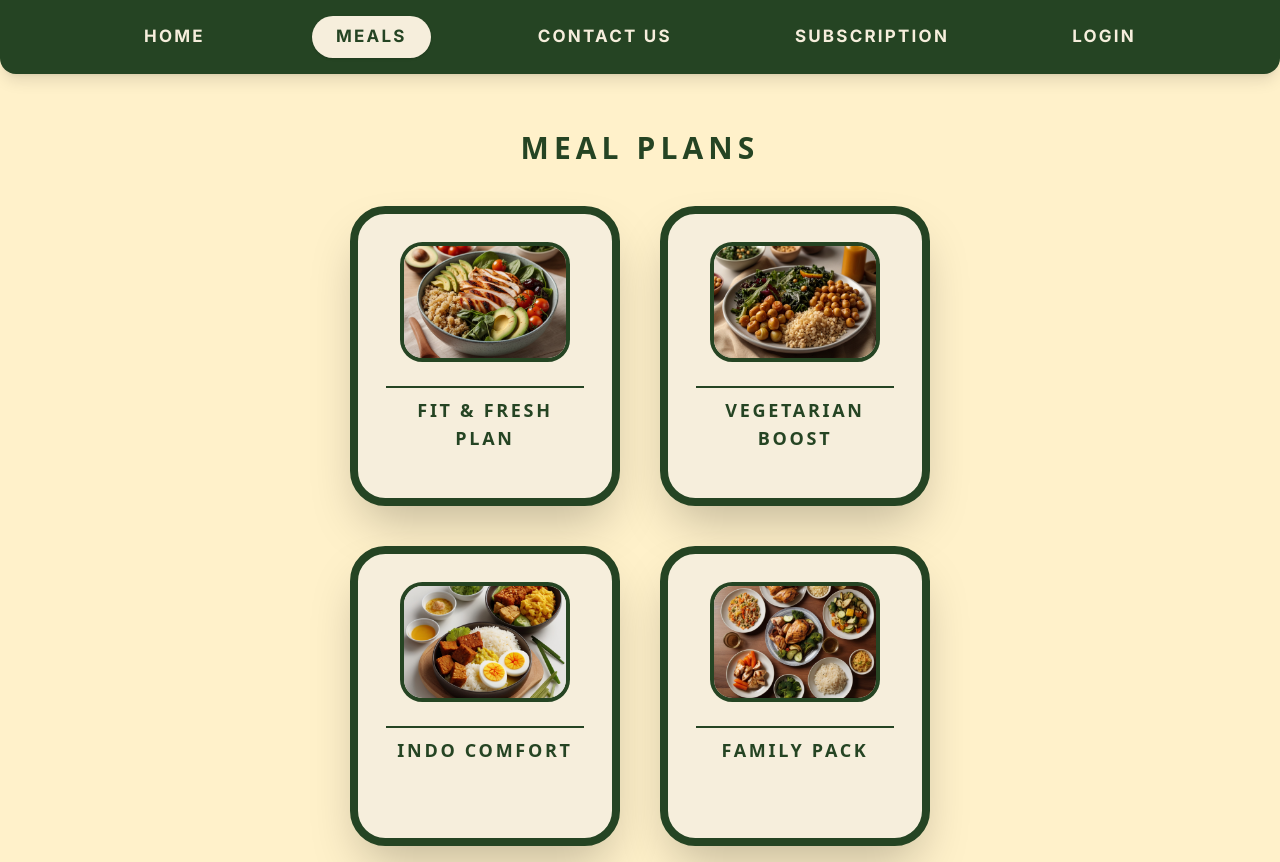
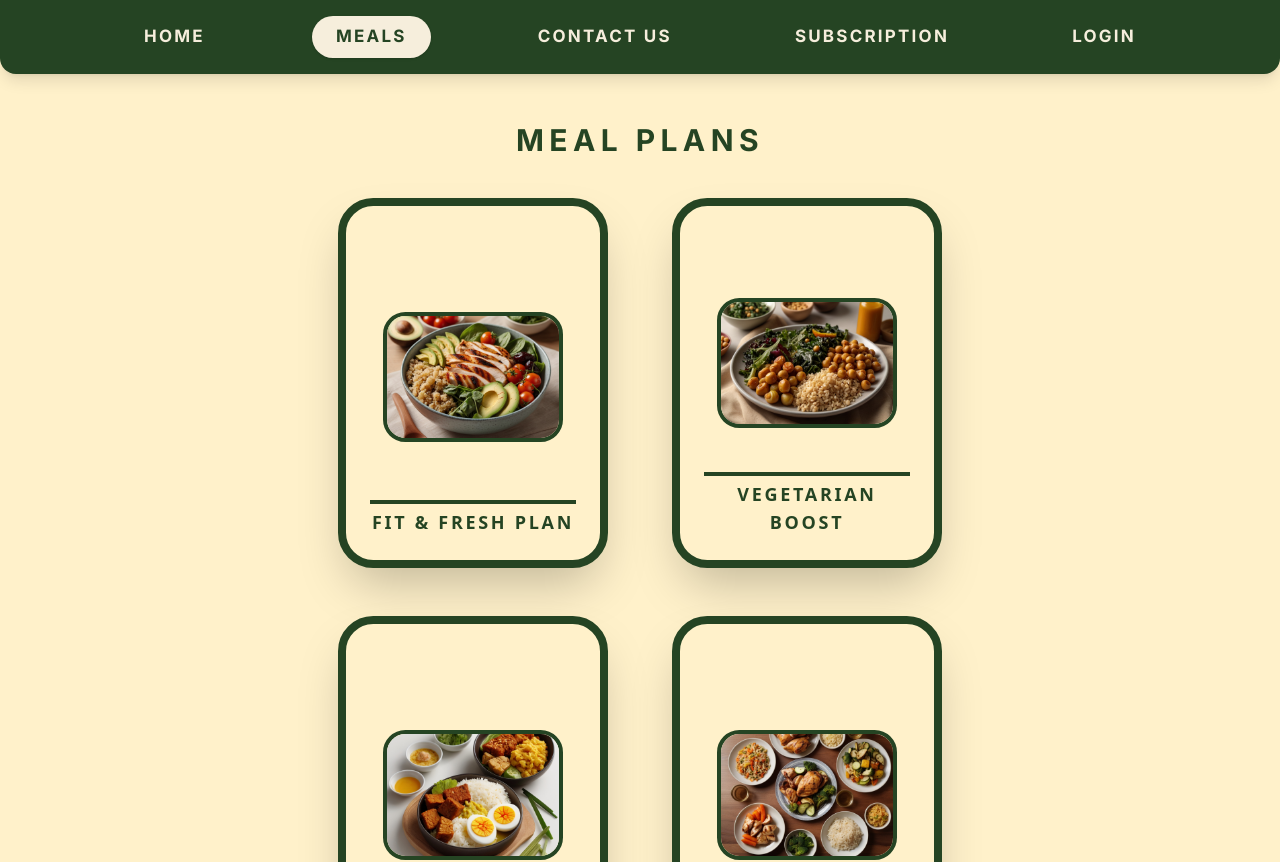
Before and after one commit to nafhansa/SEA-Catering, a React (Create React App) app: page /meals in a window 1280 px wide. Shown: the top 862 px of the page. Built offline with nearby package versions, Linux system fonts and the light colour scheme.

Commit message:
Fix: Fixing meals page cleansing code, centering image and description, adding fading effect, see more details button, etc

```diff
--- a/src/pages/MealsPage.jsx
+++ b/src/pages/MealsPage.jsx
@@ -1,32 +1,143 @@
-import fitFresh from '../image/fit-fresh.jpg';
-import vegetarianBoost from '../image/vegetarian-boost.jpg';
-import indoComfort from '../image/indo-comfort.jpg';
-import familyPack from '../image/family-pack.jpg';
+import React, { useState } from "react";
+import fitFresh from "../image/fit-fresh.jpg";
+import vegetarianBoost from "../image/vegetarian-boost.jpg";
+import indoComfort from "../image/indo-comfort.jpg";
+import familyPack from "../image/family-pack.jpg";
 
 const meals = [
-  { img: fitFresh, name: "FIT & FRESH PLAN" },
-  { img: vegetarianBoost, name: "VEGETARIAN BOOST" },
-  { img: indoComfort, name: "INDO COMFORT" },
-  { img: familyPack, name: "FAMILY PACK" },
+  {
+    name: "FIT & FRESH PLAN",
+    img: fitFresh,
+    description: "Balanced meals perfect for gyms goers for fitness enthusiasts",
+    subDescription: "(Salad + Grilled Chicken Bowl)",
+    price: "Rp 150.000/week",
+  },
+  {
+    name: "VEGETARIAN BOOST",
+    img: vegetarianBoost,
+    description: "All-veggie meals powered with fiber, vitamins, and flavor",
+    subDescription: "(Colorful veggie wrap)",
+    price: "Rp 135.000/week",
+  },
+  {
+    name: "INDO COMFORT",
+    img: indoComfort,
+    description: "Your favorite local meals, made healthier and portioned right",
+    subDescription: "(Nasi kuning, tempe, sayur lodeh)",
+    price: "Rp 145.000/week",
+  },
+  {
+    name: "FAMILY PACK",
+    img: familyPack,
+    description: "Delicious healthy portions for the whole family (up to 4)",
+    subDescription: "(4 plates on dining table)",
+    price: "Rp 250.000/week",
+  },
 ];
 
+function MealsCard({ meal, active, isHovered, onClick, onMouseEnter, onMouseLeave }) {
+  return (
+    <div
+      className={`
+        bg-[#FFF1CA] border-[8px] border-[#254423] rounded-[2.2rem]
+        flex flex-col justify-between items-center p-6 shadow-2xl transition-all duration-300
+        relative cursor-pointer min-h-[370px]
+        ${active ? "z-20 scale-105" : "hover:scale-105"}
+      `}
+      style={{ width: 270 }}
+      onClick={onClick}
+      onMouseEnter={onMouseEnter}
+      onMouseLeave={onMouseLeave}
+    >
+      {isHovered && !active && (
+        <div className="absolute inset-0 rounded-[2.2rem] bg-[#FFF1CA]/80 backdrop-blur-[2px] z-20 transition-all duration-150 flex flex-col items-center justify-center">
+          <div className="flex flex-1 flex-col w-full h-full items-center justify-center">
+            <div className="flex items-center justify-center w-full h-full">
+              <div
+                className="bg-[#254423] px-7 py-3 rounded-xl shadow-2xl font-extrabold text-[#FFF1CA] text-xl tracking-[0.13em] text-center"
+                style={{
+                  letterSpacing: "0.14em",
+                  pointerEvents: "none",
+                  boxShadow: "0 6px 24px 0 rgba(37,68,35,0.24), 0 2px 14px 0 rgba(0,0,0,0.09)"
+                }}
+              >
+                See More<br />Details
+              </div>
+            </div>
+          </div>
+        </div>
+      )}
+      {active ? (
+        <>
+          <div className="w-full flex flex-col items-center justify-center mb-1">
+            <div className="font-extrabold text-[#254423] text-2xl tracking-[0.13em] mb-2"
+              style={{ letterSpacing: "0.15em" }}>
+              DESCRIPTION
+            </div>
+            <div className="flex flex-col items-center w-full">
+              <div className="border-t-[6px] border-[#254423] w-[65px] mt-1 mb-1 rounded" />
+              <div className="border-t-[3px] border-[#254423] w-[40px] mt-[-7px] mb-1 rounded" />
+              <div className="border-t-[3px] border-[#254423] w-[80px] mt-[-6px] mb-2 rounded" />
+            </div>
+            <div className="text-[#254423] font-extrabold text-lg text-center tracking-[0.13em] mb-2 mt-2"
+              style={{ letterSpacing: "0.13em" }}>
+              {meal.description}
+            </div>
+            <div className="text-[#254423] text-[13px] italic font-light opacity-85 mb-3">{meal.subDescription}</div>
+            <div className="text-[#254423] text-base font-extrabold tracking-[0.13em] mb-2">{meal.price}</div>
+          </div>
+          <div className="mt-auto w-full pt-1 border-t-4 border-[#254423] flex justify-center font-extrabold text-[#254423] tracking-[0.15em] text-lg text-center"
+            style={{ letterSpacing: "0.15em" }}>
+            {meal.name}
+          </div>
+        </>
+      ) : (
+        <>
+          <div className="flex-1 flex flex-col justify-center items-center">
+            <div className="relative w-[180px] h-[130px] flex justify-center items-center mt-8 mb-2">
+              <img
+                src={meal.img}
+                alt={meal.name}
+                className="rounded-[1.4rem] border-4 border-[#254423] w-[180px] h-[130px] object-cover transition-all duration-300"
+                draggable={false}
+              />
+            </div>
+          </div>
+          <div className="w-full pt-1 border-t-4 border-[#254423] flex justify-center font-extrabold text-[#254423] tracking-[0.15em] text-lg text-center"
+            style={{ letterSpacing: "0.15em" }}>
+            {meal.name}
+          </div>
+        </>
+      )}
+    </div>
+  );
+}
+
 export default function MealsPage() {
+  const [descIdx, setDescIdx] = useState(-1);
+  const [hoverIdx, setHoverIdx] = useState(-1);
+
   return (
-    <section className="flex flex-col items-center min-h-screen bg-[#FFF1CA] pt-14">
-      <h1 className="mb-10 font-extrabold text-3xl tracking-[0.18em] text-[#254423]" style={{ letterSpacing: "0.17em" }}>
+    <section className="min-h-screen bg-[#FFF1CA] pt-12 pb-12 px-2 flex flex-col items-center">
+      <h2 className="text-center font-extrabold uppercase text-3xl tracking-[0.18em] text-[#254423] mb-10"
+        style={{ letterSpacing: '0.18em', fontFamily: 'Inter, sans-serif' }}>
         MEAL PLANS
-      </h1>
-      <div className="grid grid-cols-1 md:grid-cols-2 gap-10">
-        {meals.map((m) => (
+      </h2>
+      <div className="grid grid-cols-1 md:grid-cols-2 gap-x-16 gap-y-12">
+        {meals.map((meal, idx) => (
           <div
-            key={m.name}
-            className="bg-[#F6EEDC] rounded-[2.2rem] border-[8px] border-[#254423] flex flex-col items-center p-7 shadow-2xl transition hover:scale-105"
-            style={{ width: 270, height: 300 }}
+            key={meal.name}
+            className="relative group"
+            style={{ minHeight: 370, minWidth: 270, margin: "0 auto" }}
+            onMouseEnter={() => setHoverIdx(idx)}
+            onMouseLeave={() => setHoverIdx(-1)}
+            onClick={() => setDescIdx(descIdx === idx ? -1 : idx)}
           >
-            <img src={m.img} alt={m.name} className="rounded-[1.4rem] border-4 border-[#254423] mb-4 object-cover w-[170px] h-[120px]" />
-            <div className="mt-2 text-[#254423] font-extrabold tracking-[0.15em] text-lg text-center border-t-2 border-[#254423] w-full pt-2">
-              {m.name}
-            </div>
+            <MealsCard
+              meal={meal}
+              active={descIdx === idx}
+              isHovered={hoverIdx === idx && descIdx !== idx}
+            />
           </div>
         ))}
       </div>
```
